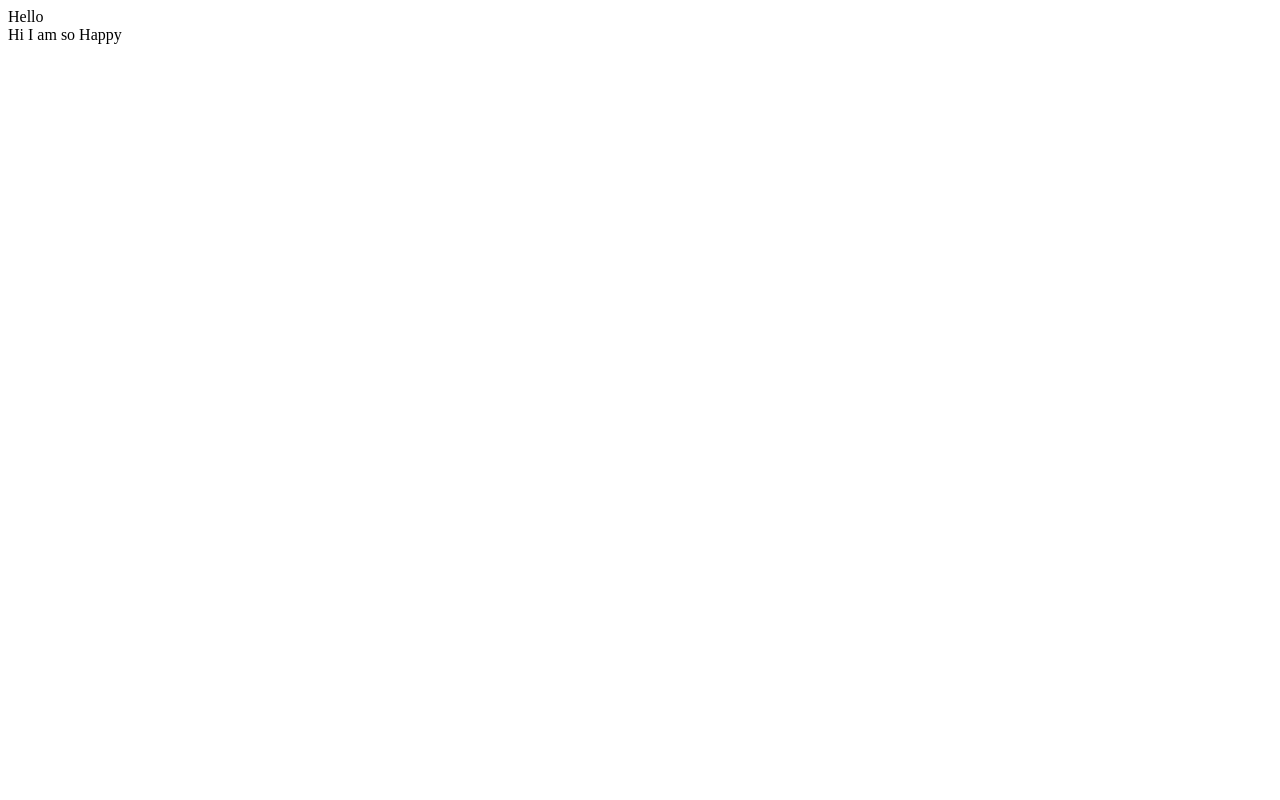
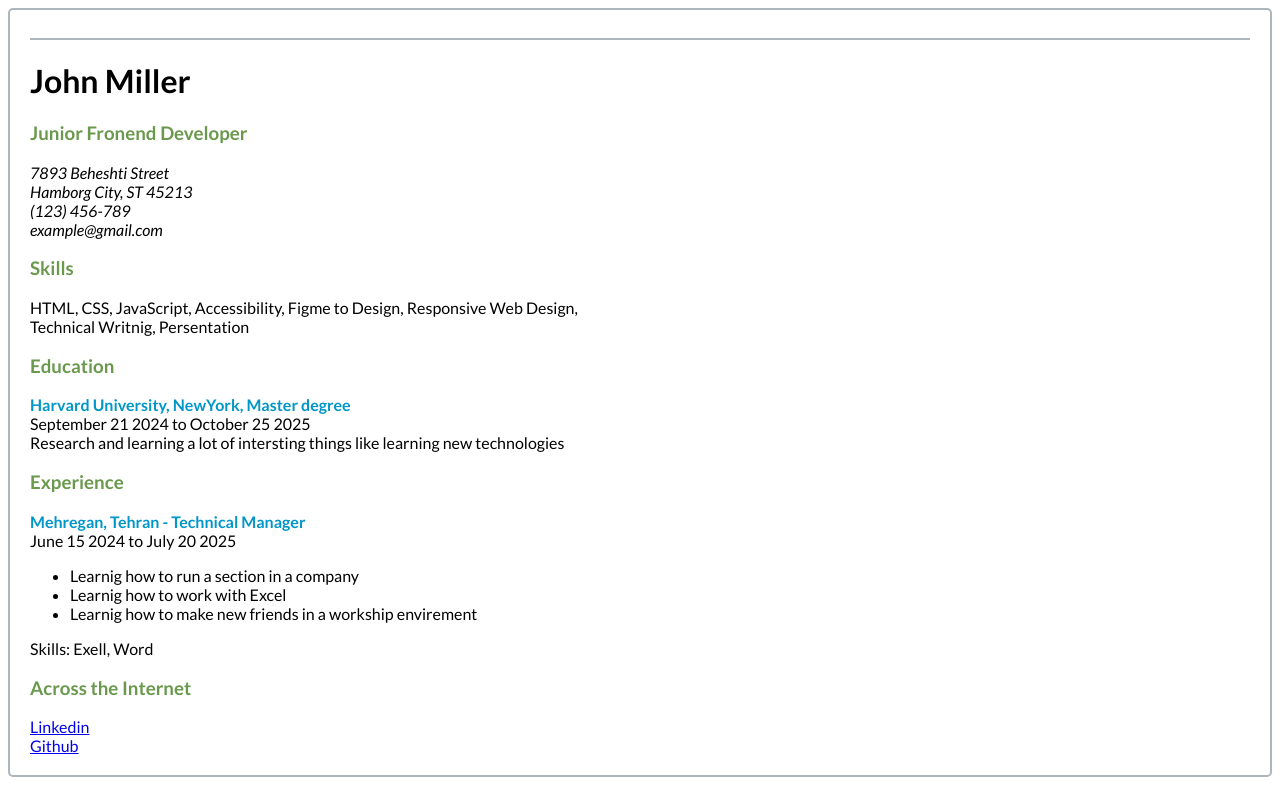
Before and after one commit to YahyaHosseini172/CV-Page, a plain HTML site: page index.html in a window 1280 px wide. Drawn offline with Linux system fonts and the light colour scheme.

Commit message:
Index.html added
some peice of code added to complete the project

```diff
--- a/index.html
+++ b/index.html
@@ -1,4 +1,65 @@
-<div>Hello</div>
+<!doctype html>
+<html lang="en">
+  <head>
+    <meta charset="UTF-8" />
+    <meta name="viewport" content="width=device-width, initial-scale=1.0" />
+    <title>CV-Page</title>
+    <link rel="preconnect" href="https://fonts.googleapis.com">
+<link rel="preconnect" href="https://fonts.gstatic.com" crossorigin>
+<link href="https://fonts.googleapis.com/css2?family=Lato:ital,wght@0,100;0,300;0,400;0,700;0,900;1,100;1,300;1,400;1,700;1,900&family=Montserrat:ital,wght@0,100..900;1,100..900&display=swap" rel="stylesheet">
+    <style>
+      body {
+        font-family: Lato, sans-serif;
+        border: 2px solid #adb5bd;
+        padding: 20px;
+        border-radius: 5px;
+      }
+      h3 {
+        color: #6a994e;
+      }
+      span {
+        color: #0096c7;
+        font-weight: bold;
+      }
+      hr {
+        border: none ;
+        border-top: 2px solid #adb5bd ;
+      }
+    </style>
+  </head>
+  <body>
+    <hr>
+    <h1>John Miller</h1>
+    <h3>Junior Fronend Developer</h3>
+    <address>
+      7893 Beheshti Street <br />
+      Hamborg City, ST 45213 <br />
+      (123) 456-789 <br />
+      example@gmail.com
+    </address>
+    <h3>Skills</h3>
+    <p>
+      HTML, CSS, JavaScript, Accessibility, Figme to Design, Responsive Web
+      Design, <br />
+      Technical Writnig, Persentation
+    </p>
+    <h3>Education</h3>
+    <p><span>Harvard University, NewYork, Master degree </span><br>
+      September 21 2024 to October 25 2025 <br>
+Research and learning a lot of intersting things like learning new technologies
+    </p>
+    <h3>Experience</h3>
+    <p><span>Mehregan, Tehran - Technical Manager</span><br>
+June 15 2024 to July 20 2025</p>
+<ul>
+  <li>Learnig how to run a section in a company</li>
+  <li>Learnig how to work with Excel</li>
+  <li>Learnig how to make new friends in a workship envirement</li>
+</ul>
+<p>Skills: Exell, Word</p>
+<h3>Across the Internet</h3>
+<a href="#">Linkedin</a> <br>
+<a href="#">Github</a>
 
-
-<div>Hi I am so Happy</div>
+  </body>
+</html>
```
Also changed, not shown: resume-template-zyl70.png (added).
